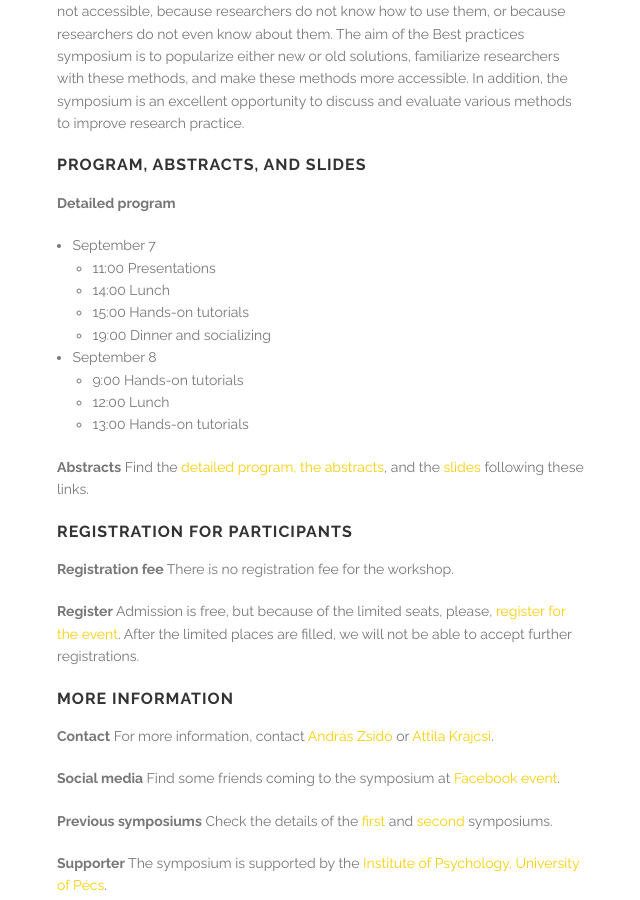
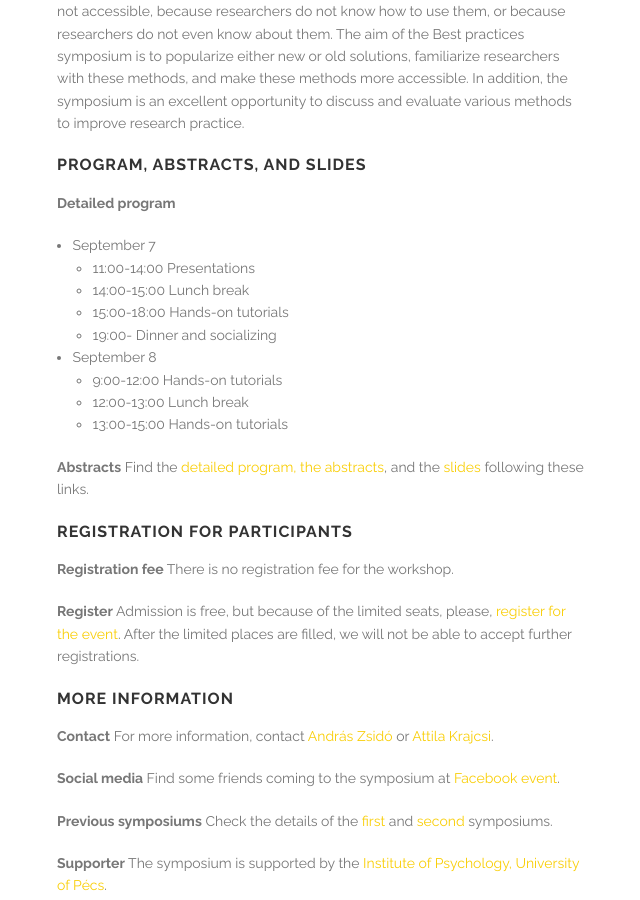
Before and after one commit to cogstat/cogstat_website, a Jekyll site: the page built from best_practices_symposium/index.md, in a window 1280 px wide and 900 px high, scrolled down 415 px. Shown: the whole window, without its empty margins (38-678 px from the left). Built offline with Jekyll 4.4.1, drawn with Linux system fonts in a browser that asks for light colours.

Commit message:
Update index.md

```diff
--- a/best_practices_symposium/index.md
+++ b/best_practices_symposium/index.md
@@ -20,14 +20,14 @@ __Aims__ While many new methods are developed these days that are applicable in
 
 __Detailed program__
 * September 7
-  * 11:00 Presentations
-  * 14:00 Lunch
-  * 15:00 Hands-on tutorials
-  * 19:00 Dinner and socializing
+  * 11:00-14:00 Presentations
+  * 14:00-15:00 Lunch break
+  * 15:00-18:00 Hands-on tutorials
+  * 19:00- Dinner and socializing
 * September 8
-  * 9:00 Hands-on tutorials
-  * 12:00 Lunch
-  * 13:00 Hands-on tutorials
+  * 9:00-12:00 Hands-on tutorials
+  * 12:00-13:00 Lunch break
+  * 13:00-15:00 Hands-on tutorials
 
 __Abstracts__ Find the [detailed program, the abstracts](https://docs.google.com/document/d/1Oq7GXxPUwMO8Br9KVFRN7U7RDPDAbdgY/edit?usp=sharing&ouid=100583166572315508937&rtpof=true&sd=true), and the [slides](https://osf.io/meetings/bestpracticessymposium2023) following these links.
 
```
